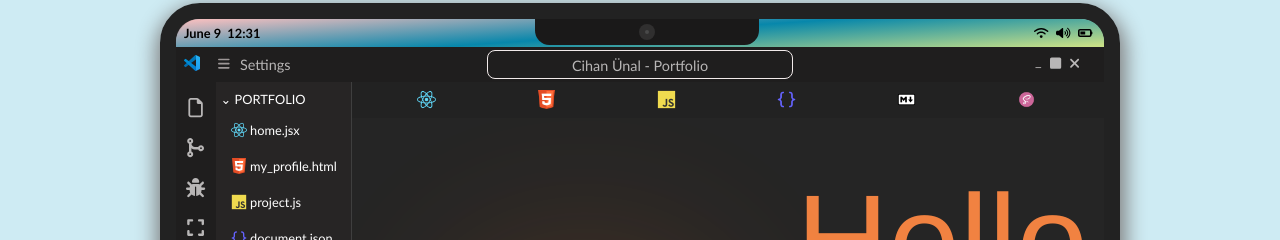
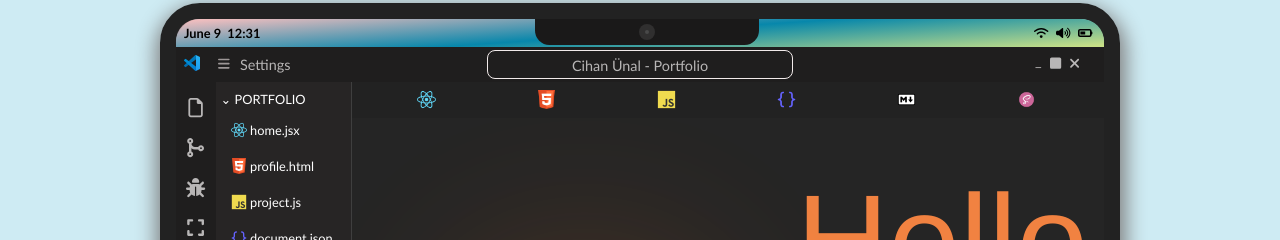
Before and after one commit to CihanUnall/PORTFOLIO, a Next.js app in the folder frontend/: page / in a window 1280 px wide. Shown: the top 240 px of the page. Built offline with nearby package versions, Linux system fonts and the light colour scheme.

Commit message:
Aside change

```diff
--- a/frontend/app/components/Aside.jsx
+++ b/frontend/app/components/Aside.jsx
@@ -26,7 +26,7 @@ function Aside() {
   const pathname = usePathname();
   const navItems = [
     { href: "/home", label: "home.jsx", icon: "/react.png" },
-    { href: "/myprofile", label: "my_profile.html", icon: "/html.png" },
+    { href: "/profile", label: "profile.html", icon: "/html.png" },
     { href: "/project", label: "project.js", icon: "/js.png" },
     { href: "/document", label: "document.json", icon: "/data.png" },
     { href: "/skills", label: "skills.md", icon: "/markdown.png" },
```
